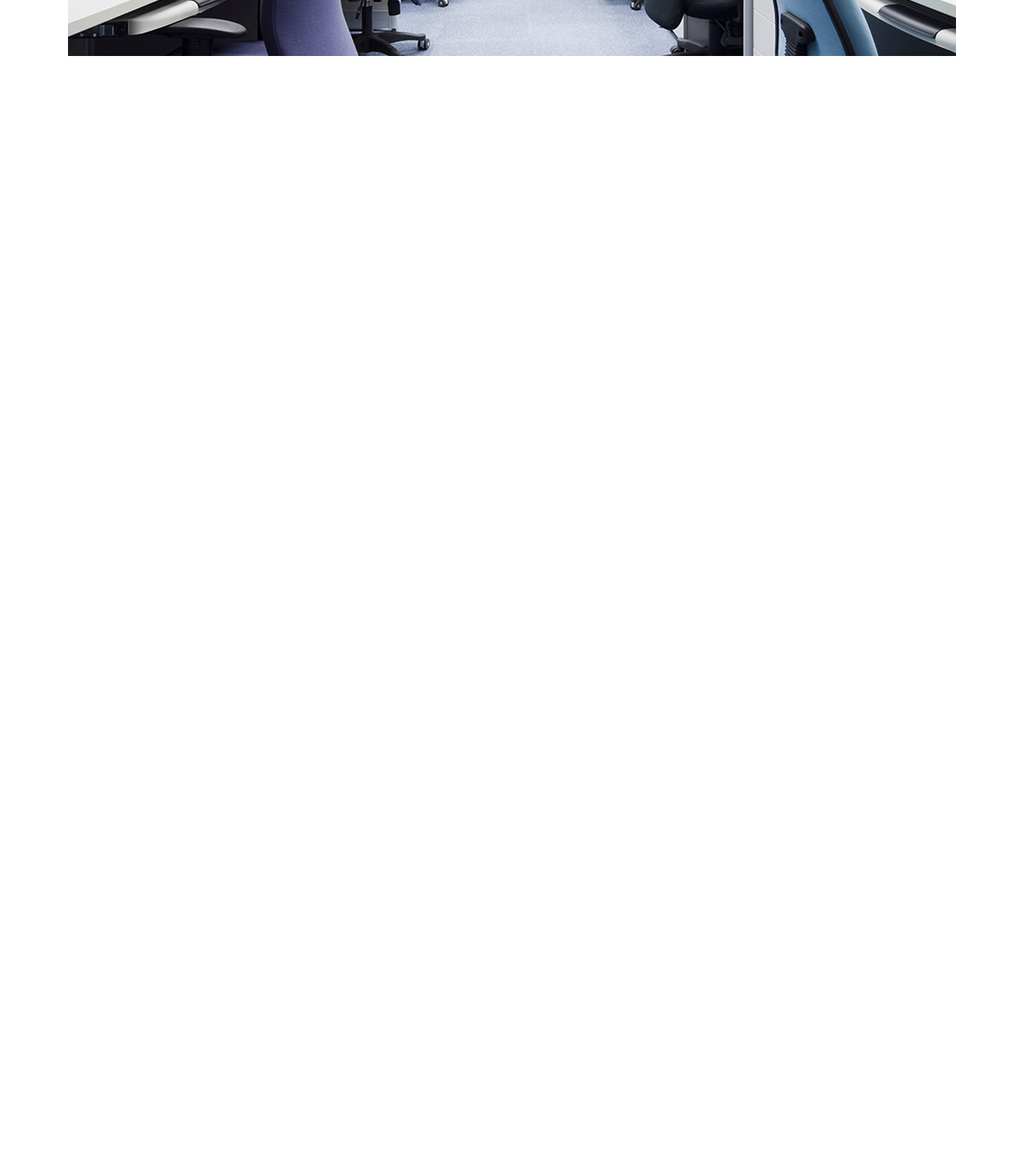
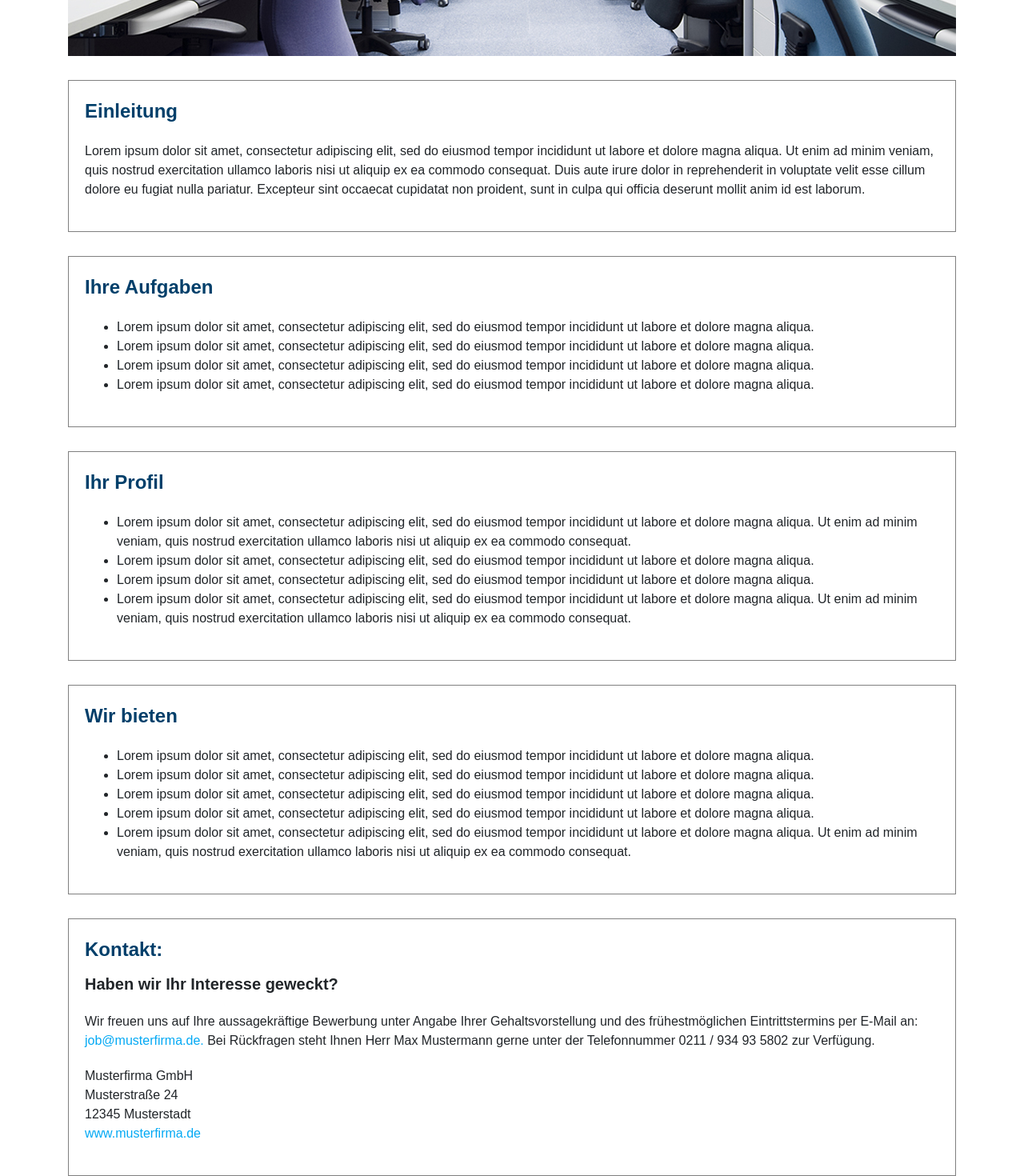
Before and after one commit to auvarovdunice/yourfirm_react, a React app: page /home in a window 1280 px wide. Shown: the part 380-1850 px from the top of the page at 80% size. Before the commit the page ends 800 px from the top, so only its background shows below. Built offline with nearby package versions, Linux system fonts and the light colour scheme; what seamless-immutable would draw is missing.

Commit message:
Done info-sections

```diff
--- a/src/components/Header/index.js
+++ b/src/components/Header/index.js
@@ -15,7 +15,7 @@ class Header extends React.PureComponent {
     render() {
         return (
             <header className="header">
-                <div className={'row justify-content-between mobile-header'}>
+                <div className={'row justify-content-between align-items-center mobile-header'}>
                     <div className={'col-1'}>
                         <IoIosArrowBack className={'icon'}></IoIosArrowBack>
                     </div>
--- a/src/pages/home/HomePageMain.js
+++ b/src/pages/home/HomePageMain.js
@@ -40,6 +40,101 @@ class HomePageMain extends Component {
                     <div className={'main-image'}>
                         <img src={previewImage} className={'main-image__content'}></img>
                     </div>
+
+                    <div className={'info-section'}>
+                        <div className={'info-section__header'}>Einleitung</div>
+                        <div className={'info-section__content'}>
+                            Lorem ipsum dolor sit amet, consectetur adipiscing elit, sed do eiusmod tempor incididunt ut
+                            labore et dolore magna aliqua. Ut enim ad minim veniam, quis nostrud exercitation ullamco
+                            laboris nisi ut aliquip ex ea commodo consequat. Duis aute irure dolor in reprehenderit in
+                            voluptate velit esse cillum dolore eu fugiat nulla pariatur. Excepteur sint occaecat
+                            cupidatat non proident, sunt in culpa qui officia deserunt mollit anim id est laborum.
+                        </div>
+                    </div>
+
+                    <div className={'info-section'}>
+                        <div className={'info-section__header'}>Ihre Aufgaben</div>
+                        <div className={'info-section__content'}>
+                            <ul>
+                                <li>Lorem ipsum dolor sit amet, consectetur adipiscing elit, sed do eiusmod tempor
+                                    incididunt ut labore et dolore magna aliqua.
+                                </li>
+                                <li>Lorem ipsum dolor sit amet, consectetur adipiscing elit, sed do eiusmod tempor
+                                    incididunt ut labore et dolore magna aliqua.
+                                </li>
+                                <li>Lorem ipsum dolor sit amet, consectetur adipiscing elit, sed do eiusmod tempor
+                                    incididunt ut labore et dolore magna aliqua.
+                                </li>
+                                <li>Lorem ipsum dolor sit amet, consectetur adipiscing elit, sed do eiusmod tempor
+                                    incididunt ut labore et dolore magna aliqua.
+                                </li>
+                            </ul>
+                        </div>
+                    </div>
+
+
+                    <div className={'info-section'}>
+                        <div className={'info-section__header'}>Ihr Profil</div>
+                        <div className={'info-section__content'}>
+                            <ul>
+                                <li>Lorem ipsum dolor sit amet, consectetur adipiscing elit, sed do eiusmod tempor
+                                    incididunt ut labore et dolore magna aliqua. Ut enim ad minim veniam, quis nostrud
+                                    exercitation ullamco laboris nisi ut aliquip ex ea commodo consequat.
+                                </li>
+                                <li>Lorem ipsum dolor sit amet, consectetur adipiscing elit, sed do eiusmod tempor
+                                    incididunt ut labore et dolore magna aliqua.
+                                </li>
+                                <li>Lorem ipsum dolor sit amet, consectetur adipiscing elit, sed do eiusmod tempor
+                                    incididunt ut labore et dolore magna aliqua.
+                                </li>
+
+                                <li>Lorem ipsum dolor sit amet, consectetur adipiscing elit, sed do eiusmod tempor
+                                    incididunt ut labore et dolore magna aliqua. Ut enim ad minim veniam, quis nostrud
+                                    exercitation ullamco laboris nisi ut aliquip ex ea commodo consequat.
+                                </li>
+                            </ul>
+                        </div>
+                    </div>
+
+                    <div className={'info-section'}>
+                        <div className={'info-section__header'}>Wir bieten</div>
+                        <div className={'info-section__content'}>
+                            <ul>
+                                <li>Lorem ipsum dolor sit amet, consectetur adipiscing elit, sed do eiusmod tempor
+                                    incididunt ut labore et dolore magna aliqua.
+                                </li>
+                                <li>Lorem ipsum dolor sit amet, consectetur adipiscing elit, sed do eiusmod tempor
+                                    incididunt ut labore et dolore magna aliqua.
+                                </li>
+                                <li>Lorem ipsum dolor sit amet, consectetur adipiscing elit, sed do eiusmod tempor
+                                    incididunt ut labore et dolore magna aliqua.
+                                </li>
+                                <li>Lorem ipsum dolor sit amet, consectetur adipiscing elit, sed do eiusmod tempor
+                                    incididunt ut labore et dolore magna aliqua.
+                                </li>
+                                <li>Lorem ipsum dolor sit amet, consectetur adipiscing elit, sed do eiusmod tempor
+                                    incididunt ut labore et dolore magna aliqua. Ut enim ad minim veniam, quis nostrud
+                                    exercitation ullamco laboris nisi ut aliquip ex ea commodo consequat.
+                                </li>
+                            </ul>
+                        </div>
+                    </div>
+
+                    <div className={' info-section'}>
+                        <div className={'info-section__header'}>Kontakt:</div>
+                        <div className={'info-section__subheader'}>Haben wir Ihr Interesse geweckt?</div>
+                        <div className={'info-section__content'}>
+                        </div>
+                        <div className={'info-section__content'}>
+                            Wir freuen uns auf Ihre aussagekräftige Bewerbung unter Angabe Ihrer Gehaltsvorstellung und  des frühestmöglichen Eintrittstermins per E-Mail an: <a href="">job@musterfirma.de.</a> Bei Rückfragen steht Ihnen Herr Max Mustermann gerne unter der Telefonnummer 0211 / 934 93  5802 zur Verfügung.
+                        </div>
+                        <div className={'info-section__content'}>
+                            <p className={'info-section__credo'}>Musterfirma GmbH</p>
+                            <p className={'info-section__credo'}> Musterstraße 24</p>
+                            <p className={'info-section__credo'}>12345 Musterstadt</p>
+                            <p className={'info-section__credo'}><a href="">www.musterfirma.de</a></p>
+                        </div>
+                    </div>
                 </div>
             </main>
         );
--- a/src/pages/home/home.scss
+++ b/src/pages/home/home.scss
@@ -14,6 +14,32 @@
       top: 50%;
       left: 50%;
       transform: translate(-50%,-50%);
+    }
+  }
+
+  .info-section {
+    margin: 30px 0px;
+    border: 1px solid grey;
+    padding: 20px;
+
+    .info-section__header {
+      margin-bottom: 10px;
+      font-size: 24px;
+      font-weight: bold;
+      color:rgb(0, 63, 106);
+    }
+
+    .info-section__subheader {
+      font-size: 20px;
+      font-weight: bold;
+    }
+
+    .info-section__content {
+      margin: 20px 0;
+
+      .info-section__credo {
+        margin: 0;
+      }
     }
   }
 }
```
